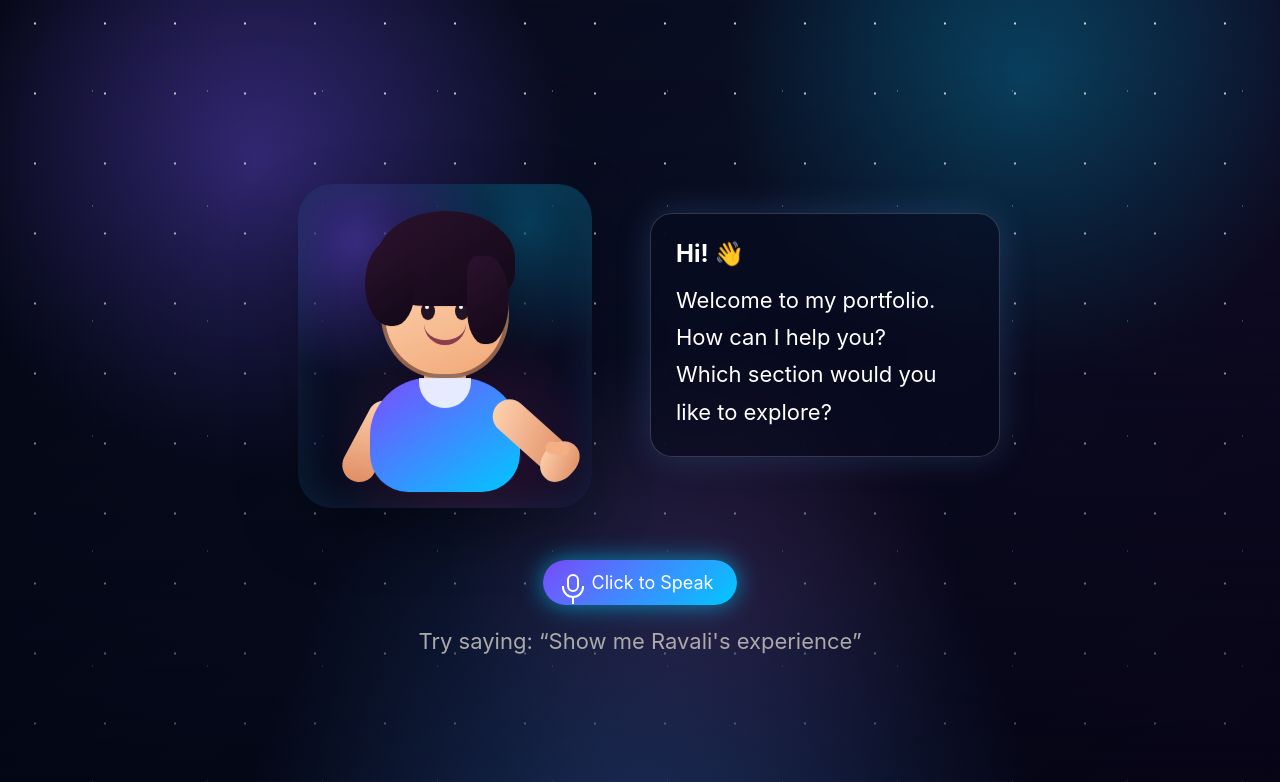
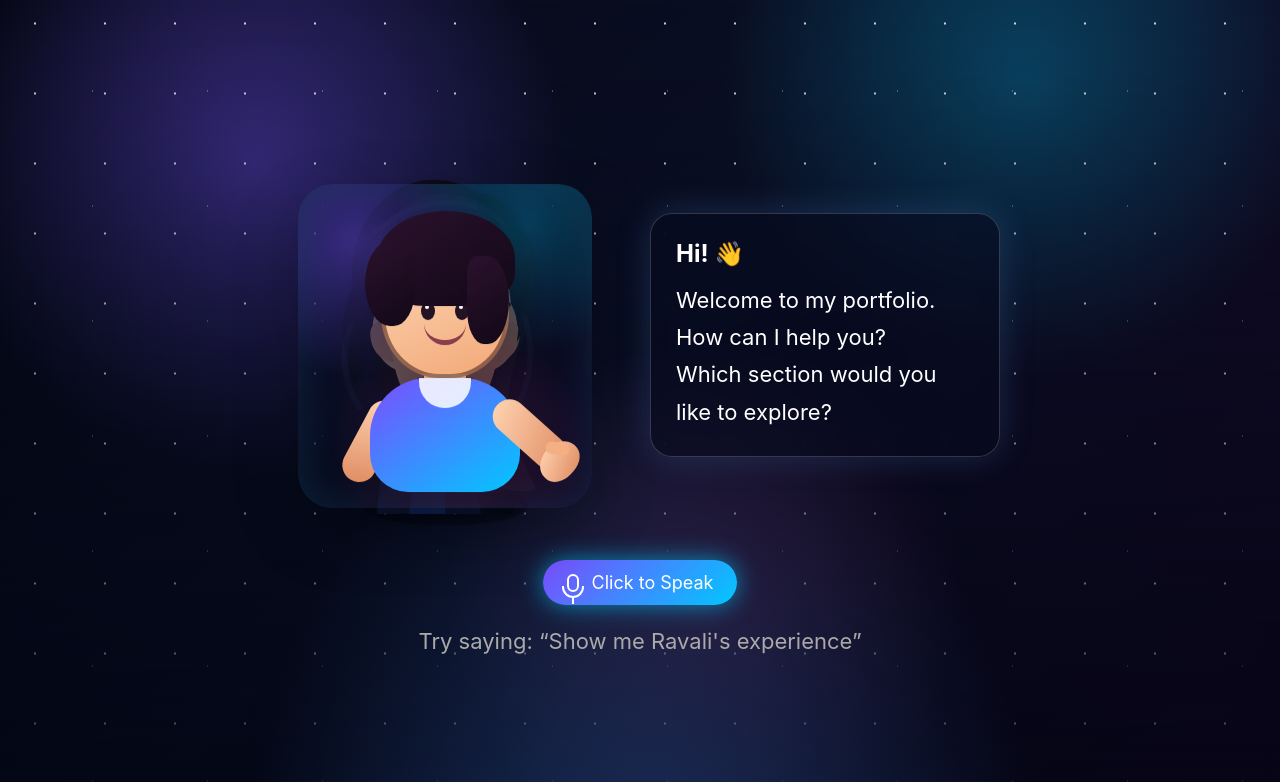
Before and after one commit to ravalireddy-24/Portfolio, a Flask app: page / in a window 1280 px wide. Shown: the top 782 px of the page. Run offline with Flask 3, Linux system fonts and the light colour scheme.

Commit message:
actionable cartoon picture

```diff
--- a/templates/index.html
+++ b/templates/index.html
@@ -13,6 +13,7 @@
     <section id="home" class="section active">
        <div class="avatar-area" aria-label="Interactive portfolio avatar">
         <button id="avatarBtn" class="avatar-button" type="button" aria-label="Ask the cartoon avatar to wave and say hi">
+          <img src="{{ url_for('static', filename='images/avatar.svg') }}" class="avatar" alt="Ravali portfolio avatar" />
           <span class="cartoon-avatar" aria-hidden="true">
             <span class="cartoon-hair"></span>
             <span class="cartoon-head">
```
Also changed, not shown: static/images/avatar.svg (added).
